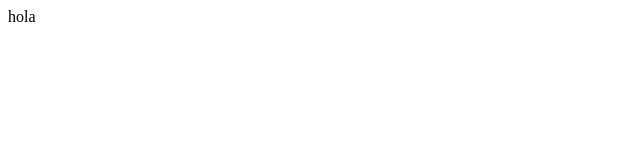
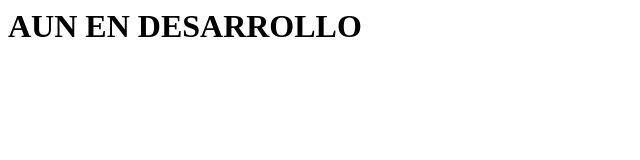
Before and after one commit to DavidGutierrezDev/DavidGutierrezDev.github.io, a plain HTML site: page index.html in a window 1280 px wide. Shown: the whole page, without its empty margins (0-640 px from the left). Drawn offline with Linux system fonts and the light colour scheme.

Commit message:
Update index.html

```diff
--- a/index.html
+++ b/index.html
@@ -1 +1 @@
-<p>hola</p>
+<h1> AUN EN DESARROLLO </h1>
```
